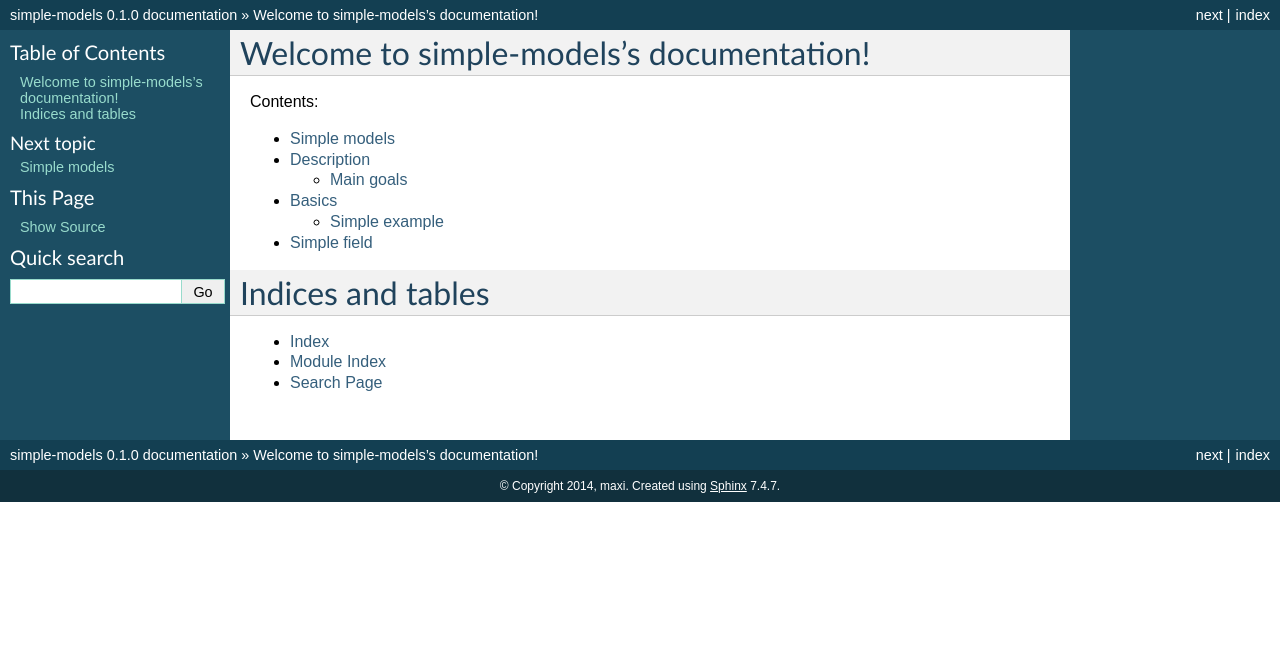
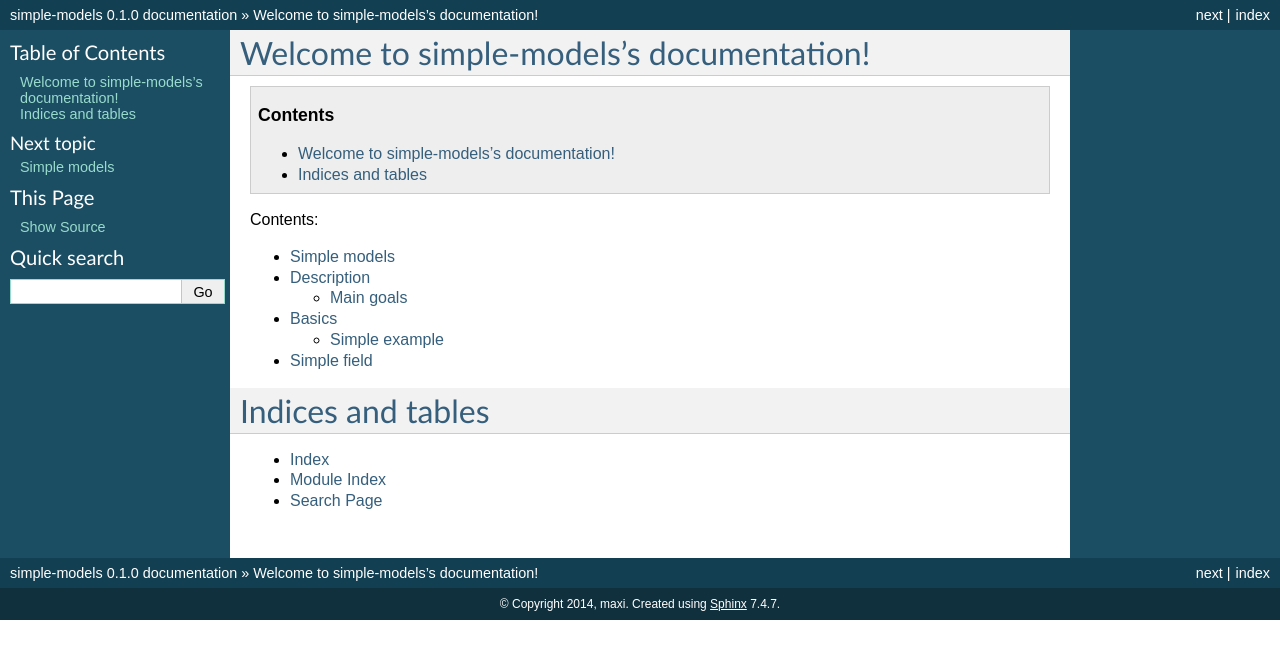
Before and after one commit to prawn-cake/simple-models, a Sphinx documentation site: the page built from docs/source/index.rst, in a window 1280 px wide. Shown: the top 659 px of the page. Built offline with Sphinx 7.4.7, drawn with Linux system fonts in a browser that asks for light colours.

Commit message:
Update docs

```diff
--- a/docs/source/index.rst
+++ b/docs/source/index.rst
@@ -5,6 +5,10 @@
 
 Welcome to simple-models's documentation!
 =========================================
+
+.. == contents ==
+.. contents::
+
 
 Contents:
 
```
